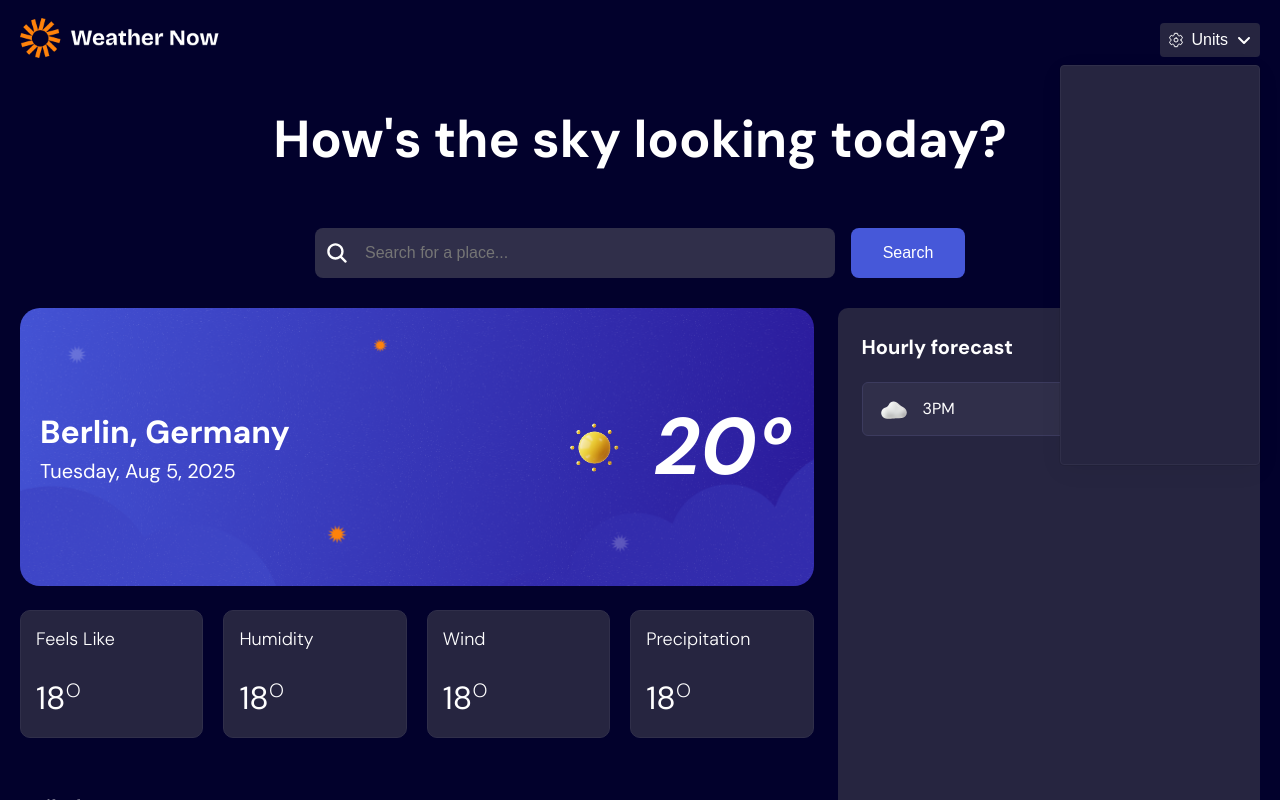
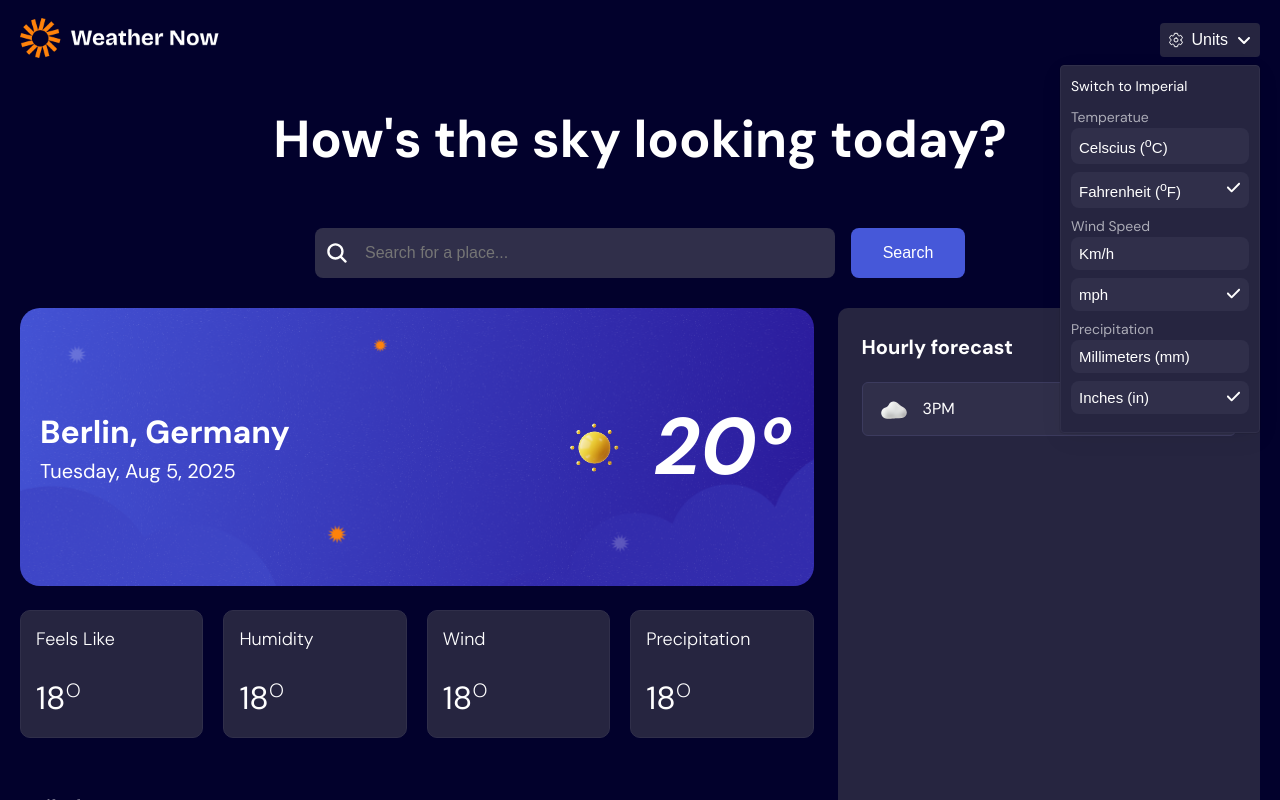
Before and after one commit to Drslope-99/weather_app, a React (Vite) app: page / in a window 1280 px wide. Both pictures are taken after a click on the button "Units". Shown: the top 800 px of the page. Built offline with nearby package versions, Linux system fonts and the light colour scheme.

Commit message:
modified the units dropdown

```diff
--- a/src/components/DropdownMenu/DropdownMenu.jsx
+++ b/src/components/DropdownMenu/DropdownMenu.jsx
@@ -2,6 +2,7 @@ import { useState } from "react";
 import styles from "./DropdownMenu.module.css";
 import { FaAngleDown } from "react-icons/fa6";
 import { IoSettingsOutline } from "react-icons/io5";
+import { FaCheck } from "react-icons/fa6";
 
 export default function DropdownMenu({ title, icon = false }) {
   const [toggle, setToggle] = useState(false);
@@ -19,12 +20,45 @@ export default function DropdownMenu({ title, icon = false }) {
         <FaAngleDown style={styles.dropdownIcon} />
       </button>
       {toggle && (
-        <ul className={styles.dropdownList}>
-          {/* <li>mondaay</li>
-          <li>mondaay</li>
-          <li>mondaay</li>
-          <li>mondaay</li> */}
-        </ul>
+        <menu className={styles.dropdownMenu}>
+          <p className={styles.dropdownTitle}>Switch to Imperial</p>
+          <ul className={styles.dropdownList}>
+            <li>
+              <p className={styles.measure}>Temperatue</p>
+              <button className={styles.unit}>
+                <span>
+                  Celscius (<sup>o</sup>C)
+                </span>
+              </button>
+              <button className={styles.unit}>
+                <span>
+                  Fahrenheit (<sup>o</sup>F)
+                </span>
+                <FaCheck />
+              </button>
+            </li>
+            <li>
+              <p className={styles.measure}>Wind Speed</p>
+              <button className={styles.unit}>
+                <span>Km/h</span>
+              </button>
+              <button className={styles.unit}>
+                <span>mph</span>
+                <FaCheck />
+              </button>
+            </li>
+            <li>
+              <p className={styles.measure}>Precipitation</p>
+              <button className={styles.unit}>
+                <span>Millimeters (mm)</span>
+              </button>
+              <button className={styles.unit}>
+                <span> Inches (in)</span>
+                <FaCheck />
+              </button>
+            </li>
+          </ul>
+        </menu>
       )}
     </div>
   );
--- a/src/components/DropdownMenu/DropdownMenu.module.css
+++ b/src/components/DropdownMenu/DropdownMenu.module.css
@@ -20,12 +20,11 @@
   background-color: var(--darkBlue-500);
 }
 
-.dropdownList {
-  list-style: none;
+.dropdownMenu {
   position: absolute;
   width: 20rem;
   right: 0;
-  height: 40rem;
+  height: max-content;
   margin-top: var(--spacing-xsm);
   background-color: var(--darkBlue-800);
   border-radius: var(--radius-4);
@@ -33,3 +32,40 @@
   padding: var(--spacing-sm);
   box-shadow: var(--shadow);
 }
+
+.dropdownList {
+  list-style: none;
+}
+
+.dropdownList li {
+  display: flex;
+  flex-direction: column;
+}
+
+.dropdownTitle {
+  font-size: var(--font-sm);
+  margin-bottom: var(--spacing-sm);
+}
+
+/* the menu  items*/
+.measure {
+  font-size: var(--font-sm);
+  color: var(--gray-300);
+}
+
+.unit {
+  display: inline-flex;
+  justify-content: space-between;
+  margin-bottom: var(--spacing-xsm);
+  padding: 0.8rem;
+  border: none;
+  background-color: var(--darkBlue-700);
+  color: var(--white);
+  font-size: 1.5rem;
+  border-radius: var(--radius-8);
+  cursor: pointer;
+}
+
+.unit:active {
+  transform: scale(0.98);
+}
--- /dev/null
+++ b/src/components/Loader/Loader.jsx
@@ -0,0 +1,11 @@
+import React from "react";
+import styles from "./Loader.module.css";
+
+export default function Loader() {
+  return (
+    <div className={styles.loadingContainer}>
+      <div className={styles.loader}></div>
+      <p className={styles.loadText}>Loading...</p>
+    </div>
+  );
+}
--- /dev/null
+++ b/src/components/Loader/Loader.module.css
@@ -0,0 +1,45 @@
+.loadingContainer {
+  display: flex;
+  flex-direction: column;
+  justify-content: center;
+  align-items: center;
+  /* top: 50%;
+  left: 50%;
+  transform: translate(-50%, -50%); */
+  background-color: var(--darkBlue-700);
+  width: 100%;
+  height: 100%;
+  transform: scale(1.2);
+}
+
+.loader {
+  width: 1rem;
+  height: 1rem;
+  border-radius: 50%;
+  display: block;
+  margin: 15px auto;
+  position: relative;
+  color: var(--gray-200);
+  box-sizing: border-box;
+  animation: animloader 1s linear infinite alternate;
+}
+
+.loadText {
+  font-size: var(--font-md);
+  text-align: center;
+}
+
+@keyframes animloader {
+  0% {
+    box-shadow: -38px -6px, -14px 6px, 14px -6px;
+  }
+  33% {
+    box-shadow: -38px 6px, -14px -6px, 14px 6px;
+  }
+  66% {
+    box-shadow: -38px -6px, -14px 6px, 14px -6px;
+  }
+  100% {
+    box-shadow: -38px 6px, -14px -6px, 14px 6px;
+  }
+}
--- a/src/components/Search/Search.module.css
+++ b/src/components/Search/Search.module.css
@@ -35,6 +35,10 @@
   text-transform: capitalize;
 }
 
+.searchBtn:active {
+  transform: scale(0.98);
+}
+
 .searchBtn,
 .searchInput {
   padding-block: var(--spacing-lg);
--- a/src/components/WeatherLayout/WeatherLayout.jsx
+++ b/src/components/WeatherLayout/WeatherLayout.jsx
@@ -3,6 +3,7 @@ import styles from "./WeatherLayout.module.css";
 import WeatherStats from "../WeatherStats/WeatherStats";
 import HourlyForecast from "../HourlyForecast/HourlyForecast";
 import DailyForcast from "../DailyForcast/DailyForcast";
+import Loader from "../Loader/Loader";
 
 // imported images for the icons
 import sunnyImage from "../../assets/image/sunny.png";
@@ -12,6 +13,7 @@ export default function WeatherInfo() {
     <div className={styles.weatherInfoLayout}>
       <section>
         <div className={styles.weatherBg}>
+          {/* <Loader /> */}
           <article className={styles.weatherInfo}>
             <h3>berlin, germany</h3>
             <p>Tuesday, Aug 5, 2025</p>
--- a/src/components/WeatherLayout/WeatherLayout.module.css
+++ b/src/components/WeatherLayout/WeatherLayout.module.css
@@ -5,6 +5,7 @@
 }
 
 .weatherBg {
+  position: relative;
   display: flex;
   justify-content: space-between;
   align-items: center;
@@ -16,6 +17,7 @@
   background-position: 50% 50%;
   border-radius: var(--radius-16);
   padding: var(--spacing-xl);
+  overflow: hidden;
 }
 
 .weatherInfo h3 {
```
Also changed, not shown: src/components/DropdownMenu/DropdownDaysItem.jsx (added), src/hooks/useLocation.js (added), 1 other file (tests, documents, lock files or other folders).
